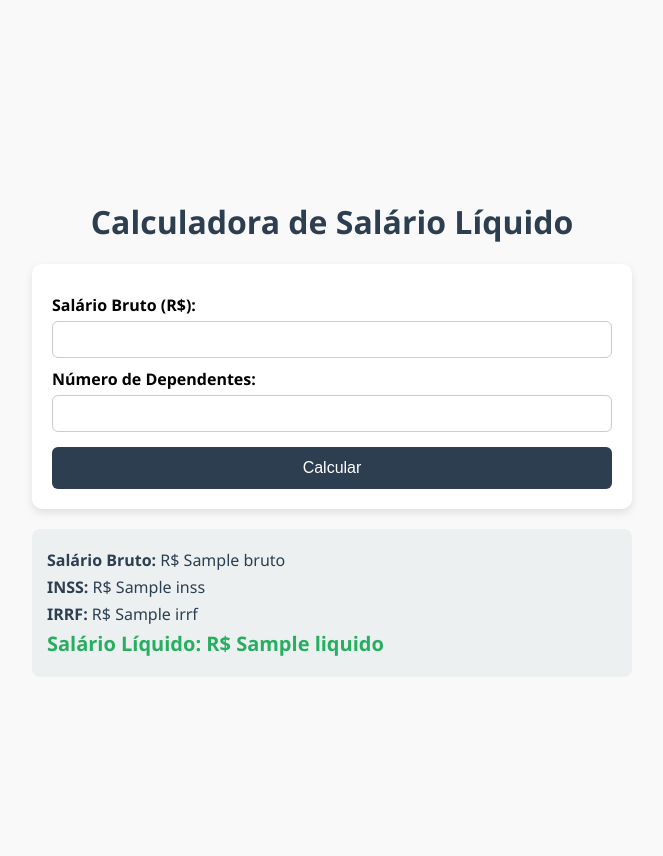
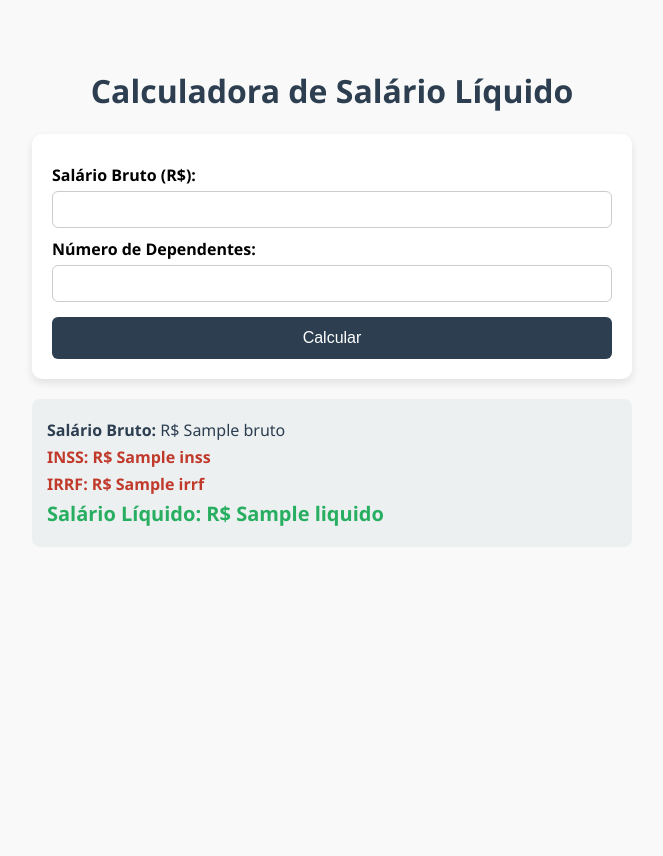
Before and after one commit to araujbruno/calculadora-salario-flask, a Flask app: template templates/index.html in a window 1280 px wide. Shown: the whole page, without its empty margins (308-971 px from the left). After the commit the page ends 547 px from the top, so only its background shows below. Run offline with Flask 3, Linux system fonts and the light colour scheme; the template is opened without the code that fills it: most values are stand-ins (such as "Sample title", 1, 10 or a date in 2020).

Commit message:
Update index.html

```diff
--- a/templates/index.html
+++ b/templates/index.html
@@ -8,11 +8,9 @@
         body {
             font-family: 'Segoe UI', Tahoma, Geneva, Verdana, sans-serif;
             background-color: #f9f9f9;
-            padding: 20px;
+            padding: 40px 20px;
             display: flex;
             justify-content: center;
-            align-items: center;
-            min-height: 100vh;
         }
         .container {
             width: 100%;
@@ -62,6 +60,10 @@
             margin: 5px 0;
             color: #2c3e50;
         }
+        .resultado .desconto {
+            color: #c0392b;
+            font-weight: bold;
+        }
         .resultado .liquido {
             font-size: 20px;
             font-weight: bold;
@@ -88,8 +90,8 @@
                 <p>{{ resultado }}</p>
             {% else %}
                 <p><strong>Salário Bruto:</strong> R$ {{ resultado.bruto }}</p>
-                <p><strong>INSS:</strong> R$ {{ resultado.inss }}</p>
-                <p><strong>IRRF:</strong> R$ {{ resultado.irrf }}</p>
+                <p class="desconto"><strong>INSS:</strong> R$ {{ resultado.inss }}</p>
+                <p class="desconto"><strong>IRRF:</strong> R$ {{ resultado.irrf }}</p>
                 <p class="liquido"><strong>Salário Líquido:</strong> R$ {{ resultado.liquido }}</p>
             {% endif %}
         </div>
```
